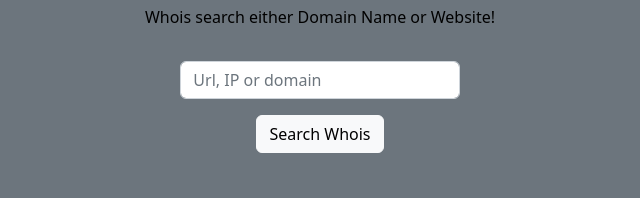
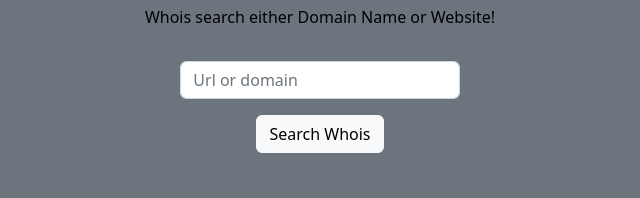
Before and after one commit to zhiftyDK/hacksir, an Electron app: page src/tools/whois.html in a window 800 px wide. Shown: the part 210-408 px from the top of the page, 80-720 px from the left. Drawn offline with nearby package versions, Linux system fonts and the light colour scheme.

Commit message:
Quick typo

```diff
--- a/src/tools/whois.html
+++ b/src/tools/whois.html
@@ -36,7 +36,7 @@
             <p>Whois search either Domain Name or Website!</p>
             <div class="col-5">
                 <div>
-                    <input placeholder="Url, IP or domain" class="form-control mt-3" id="whoisUrl">
+                    <input placeholder="Url or domain" class="form-control mt-3" id="whoisUrl">
                     <button class="btn btn-light mt-3" id="whoisBtn">Search Whois</button>
                 </div>
             </div>
```
